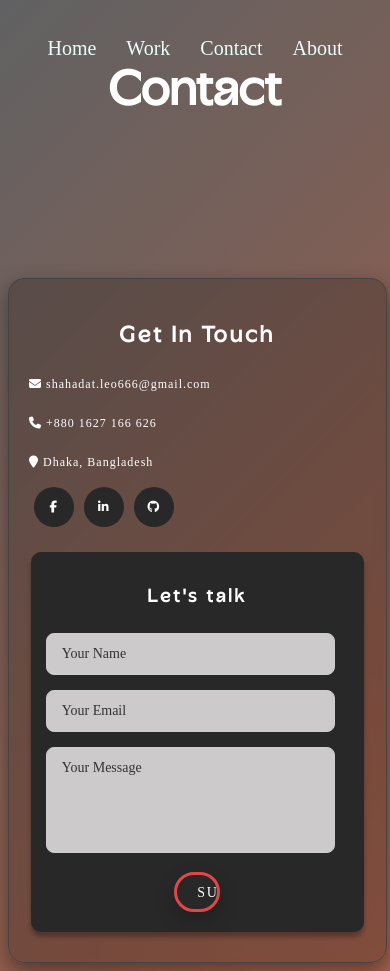
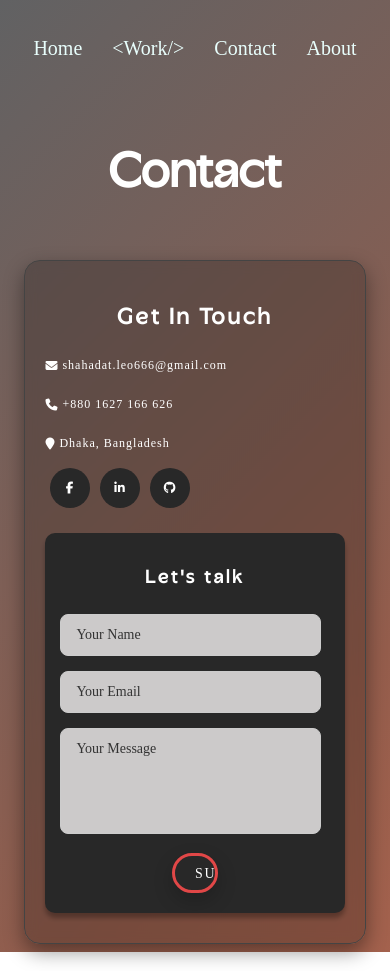
Before and after one commit to ShahadatAli/MeetShahadat, a React (Vite) app: page /contact in a window 390 px wide. Built offline with nearby package versions, Linux system fonts and the light colour scheme.

Commit message:
heading alignment

```diff
--- a/src/components/Contact.jsx
+++ b/src/components/Contact.jsx
@@ -31,7 +31,7 @@ const Contact = () => {
 
   return (
     <div className="contact-container">
-            <div className="intro-text"><h1 className="project-heading">Contact</h1>
+            <div className="intro-text contact-intro"><h1 className="project-heading">Contact</h1>
             </div>
       <div className="card-container">
         <div className="info-container">
--- a/src/components/Hero.jsx
+++ b/src/components/Hero.jsx
@@ -114,7 +114,7 @@ const Hero = () => {
         <div className="video-container">
           <iframe
             loading="lazy"
-            src="https://www.youtube.com/embed/C4pAIvTcYmk?si=tAo5ozEZppjubHHV"
+           // src="https://www.youtube.com/embed/C4pAIvTcYmk?si=tAo5ozEZppjubHHV"
             title="Intro Video"
             frameBorder="0"
             allow="accelerometer; autoplay; clipboard-write; encrypted-media; gyroscope; picture-in-picture"
--- a/src/components/Navbar.jsx
+++ b/src/components/Navbar.jsx
@@ -26,7 +26,7 @@ const Navbar = () => {
     <nav className={`navbar ${scrolled ? 'scrolled' : ''}`}>
       <div className="navbar-content">
         <Link to="/" onClick={() => handleLinkClick("/")}>Home</Link>
-        <Link to="/projects" onClick={() => handleLinkClick("/projects")}>Work</Link>
+        <Link to="/projects" onClick={() => handleLinkClick("/projects")}>&lt;Work/&gt;</Link>
         <Link to="/contact" onClick={() => handleLinkClick("/contact")}>Contact</Link>
         <Link to="/about" onClick={() => handleLinkClick("/about")}>About</Link>
       </div>
--- a/src/styling/Contact.css
+++ b/src/styling/Contact.css
@@ -116,6 +116,10 @@
   }
 
   @media (max-width: 768px) {
+    .contact-intro{
+      margin-top: 60px;
+      margin-bottom: 50px;
+    }
     .card-container {
       flex-direction: column;
       padding: 20px;
@@ -126,14 +130,9 @@
       margin: 10px auto;
       width: 100%;
     }
-  }
+        .card-container {
+      width: 80%;
 
-  /* ========== Mobile Screens (390px and smaller) ========== */
-  @media (max-width: 480px) {
-    .card-container {
-      width: 90%;
-      margin-top: 30%;
-      padding: 20px;
     }
 
     .info-container h1 {
@@ -185,3 +184,8 @@
       font-size: 13px;
     }
   }
+
+  /* ========== Mobile Screens (390px and smaller) ========== */
+  @media (max-width: 480px) {
+
+  }
--- a/src/styling/Home.css
+++ b/src/styling/Home.css
@@ -260,7 +260,8 @@
   }
 
   .intro-name {
-    font-size: 36px;
+    font-size: 50px;
+    margin-bottom: 0;
   }
 
   .art-image {
--- a/src/styling/Projects.css
+++ b/src/styling/Projects.css
@@ -218,7 +218,8 @@
     border: unset;
   }
     .project-heading {
-    line-height: 50px;
+      margin-top: 80px;
+      line-height: 50px;
   }
     .project-card {
     flex-direction: column;
```
